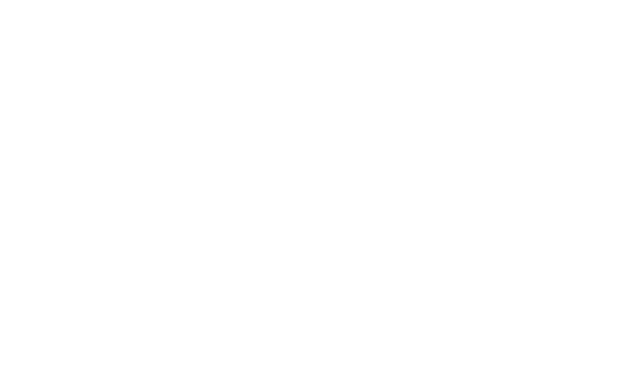
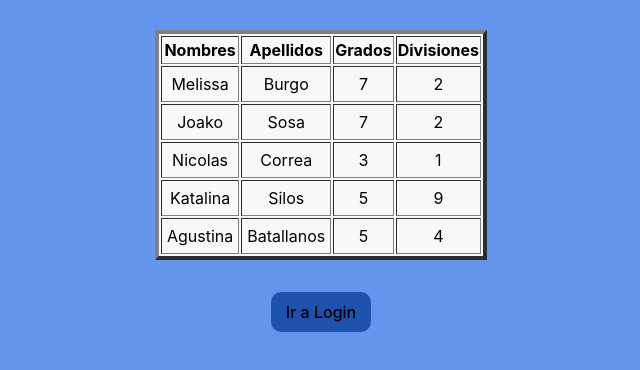
Before and after one commit to c3l3s743/Rutas, a React (Vite) app: page /Cursos in a window 1280 px wide. Shown: the top 370 px of the page, without its empty margins (319-959 px from the left). Built offline with nearby package versions, Linux system fonts and the light colour scheme.

Commit message:
Se concluyó el trabajo de rutas

```diff
--- a/src/App.css
+++ b/src/App.css
@@ -4,7 +4,7 @@
   display: flex;
   flex-direction: column;
 }
-.Contenedor, .Inputs{
+.Contenedor, .Inputs, .Cursos{
   display: flex;
   flex: 1;
   flex-direction: column;
@@ -16,15 +16,26 @@
   border-radius: 10px;
   padding: 10px 15px;
   margin: 10px;
-  background-color: chartreuse;
+  background-color: rgb(31, 82, 175)
 }
 
 .Inputs input{
+  margin: 5px;
   border-radius:10px ;
-  height: 30px;
-  width: 350px;
+  height: 25px;
+  width: 300px;
 }
 .Inputs p{
-  font-size: 20px;
+  margin: 0;
+  font-size: 18px;
   font-weight: 500;
 }
+
+.Cursos table{
+  background-color: rgb(248, 248, 248);
+  margin: 30px;
+  text-align: center;
+}
+.Cursos table td{
+  padding: 5px;
+}
--- a/src/Componentes/Cursos.jsx
+++ b/src/Componentes/Cursos.jsx
@@ -1,4 +1,5 @@
 import { Component } from "react";
+import Boton from "./Boton";
 
 export default class Alumnos extends Component{
   constructor (props){
@@ -9,10 +10,52 @@
 
   render(){
     return(
-      <div>
+      <div className="Cursos">
+      <table border ="4">
+      <tr>
+          <th>Nombres</th>
+          <th>Apellidos</th>
+          <th>Grados</th>
+          <th>Divisiones</th>
+      </tr>
+      <tr>
+          <td>Melissa</td>
+          <td>Burgo</td>
+          <td>7</td>
+          <td>2</td>
+      </tr>
+      <tr>
+          <td>Joako</td>
+          <td>Sosa</td>
+          <td>7</td>
+          <td>2</td>
+      </tr>
+      <tr>
+          <td>Nicolas</td>
+          <td>Correa</td>
+          <td>3</td>
+          <td>1</td>
+      </tr>
+      <tr>
+          <td>Katalina</td>
+          <td>Silos</td>
+          <td>5</td>
+          <td>9</td>
+      </tr>
+      <tr>
+          <td>Agustina</td>
+          <td>Batallanos</td>
+          <td>5</td>
+          <td>4</td>
+      </tr>
+      </table>
+
+      <Boton
+            ruta="/login"
+      >Ir a Login
+      </Boton>
 
       </div>
     )
   }
 }
-//tabla de cursos
--- a/src/Componentes/Login.jsx
+++ b/src/Componentes/Login.jsx
@@ -14,6 +14,16 @@
             ruta="/alumnos"
             >Ir a alumnos
             </Boton>
+
+            <Boton
+            ruta="/registro"
+            >Ir a registro
+            </Boton>
+
+            <Boton
+            ruta="/cursos"
+            >Ir a cursos
+            </Boton>
         </div>
       )
     }
--- a/src/Componentes/Registro.jsx
+++ b/src/Componentes/Registro.jsx
@@ -1,5 +1,6 @@
 import { Component } from "react";
-// inputs
+import Boton from "./Boton";
+
 export default class Alumnos extends Component{
   constructor (props){
     super(props);
@@ -30,6 +31,11 @@
         <p>División: </p>
         <input type="number" />
         </div>
+
+        <Boton
+        ruta="/login"
+            >Ir a login
+        </Boton>
       </div>
 
     )
```
